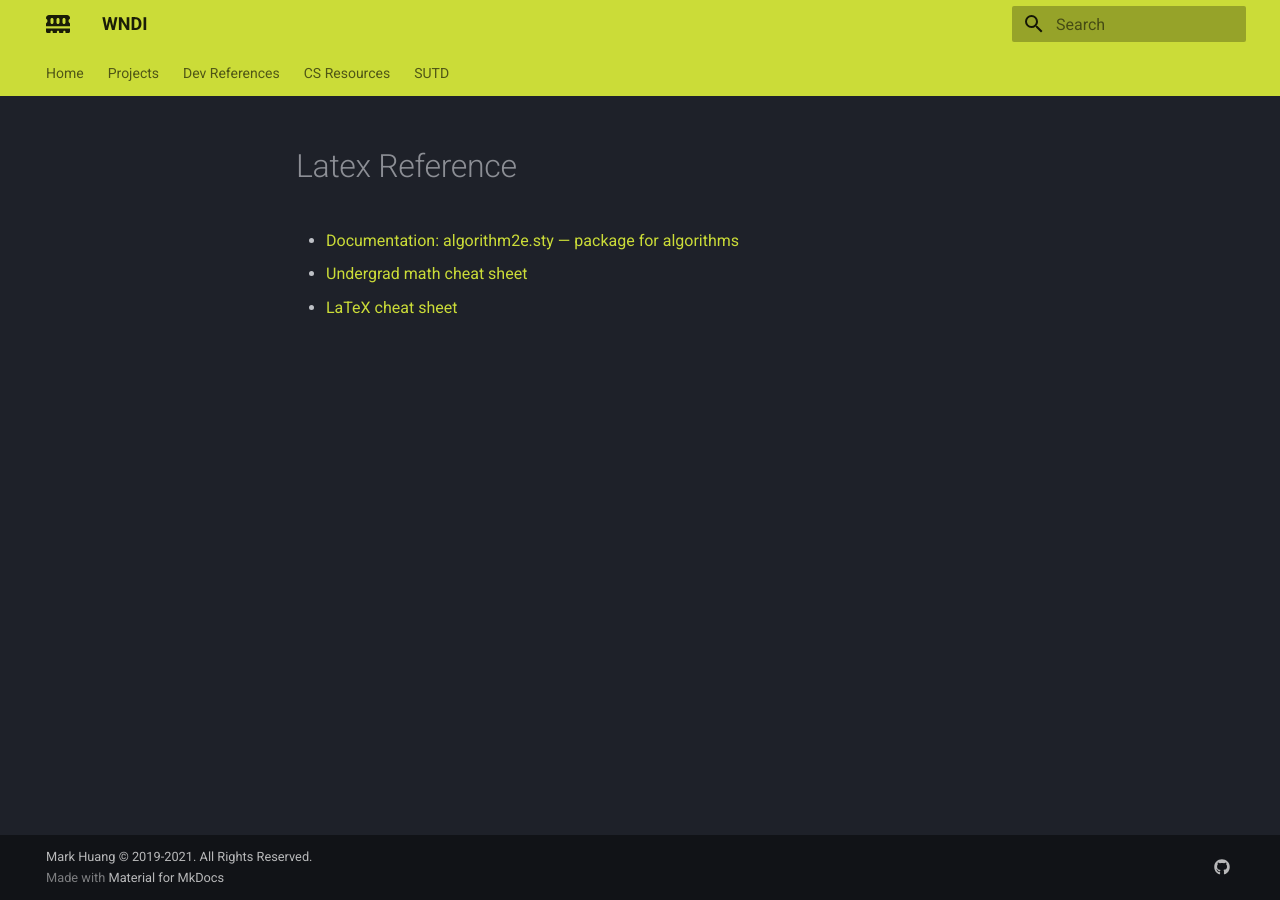
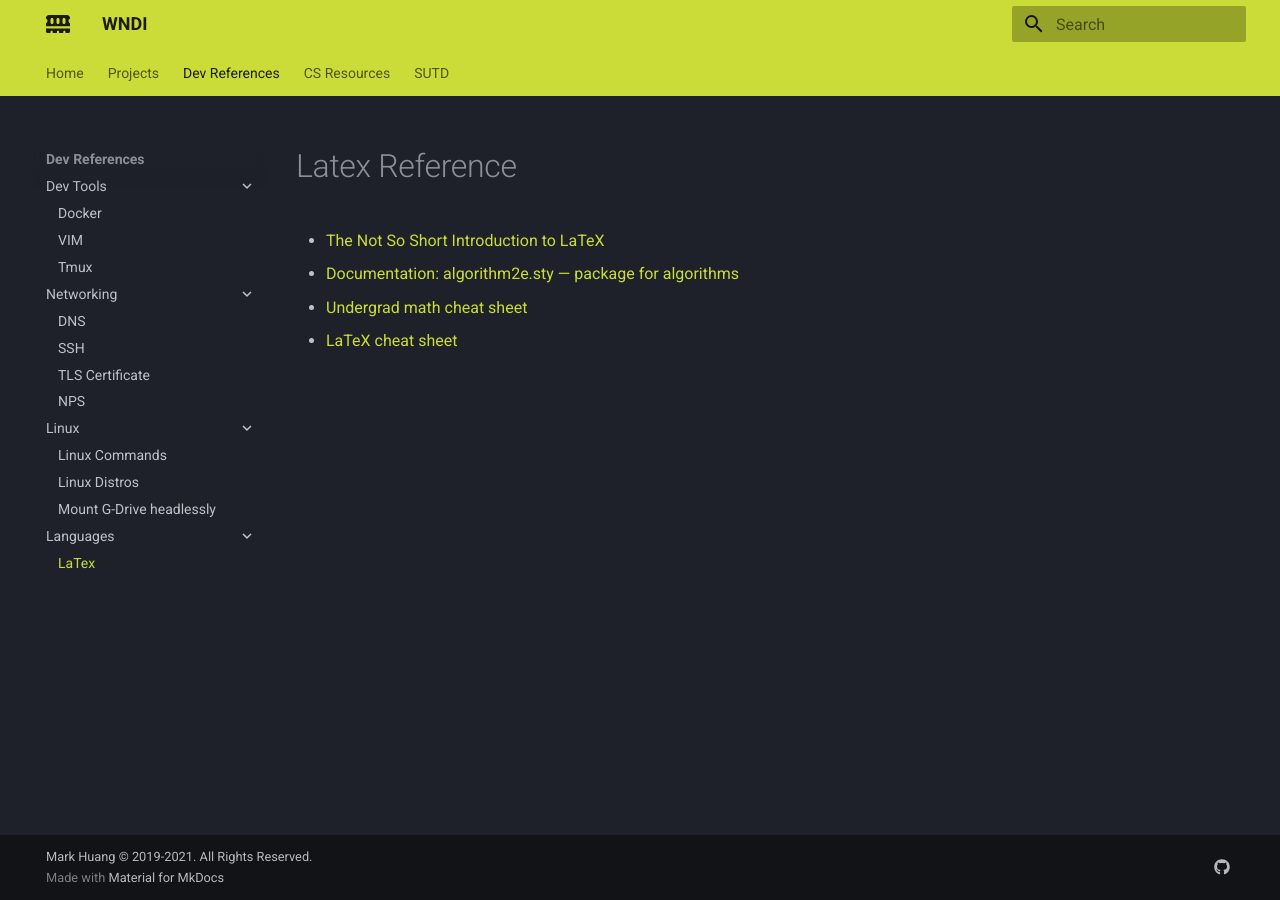
Before and after one commit to MarkHershey/docs, an MkDocs documentation site: the page built from docs/dev/latex_ref.md, in a window 1280 px wide. Built offline with MkDocs 1.6.1 and Material for MkDocs 9.7.7, drawn with Linux system fonts in a browser that asks for light colours.

Commit message:
Update latex ref

```diff
--- a/docs/dev/latex_ref.md
+++ b/docs/dev/latex_ref.md
@@ -1,5 +1,6 @@
 # Latex Reference
 
+- [The Not So Short Introduction to LaTeX](http://tug.ctan.org/info/lshort/english/lshort.pdf)
 - [Documentation: algorithm2e.sty — package for algorithms](http://tug.ctan.org/macros/latex/contrib/algorithm2e/doc/algorithm2e.pdf)
 - [Undergrad math cheat sheet](http://tug.ctan.org/info/undergradmath/undergradmath.pdf)
 - [LaTeX cheat sheet](https://wch.github.io/latexsheet/)
--- a/mkdocs.yml
+++ b/mkdocs.yml
@@ -84,6 +84,8 @@ nav:
         - Linux Commands: 'dev/linux-commands.md'
         - Linux Distros: 'dev/linux-distros.md'
         - Mount G-Drive headlessly : 'dev/linux-mount-gdrive.md'
+      - Languages:
+        - LaTex: 'dev/latex_ref.md'
     - CS Resources:
       - CS Books: 'cs/cs_books.md'
       - CS Online Courses: 'cs/cs_courses.md'
```
